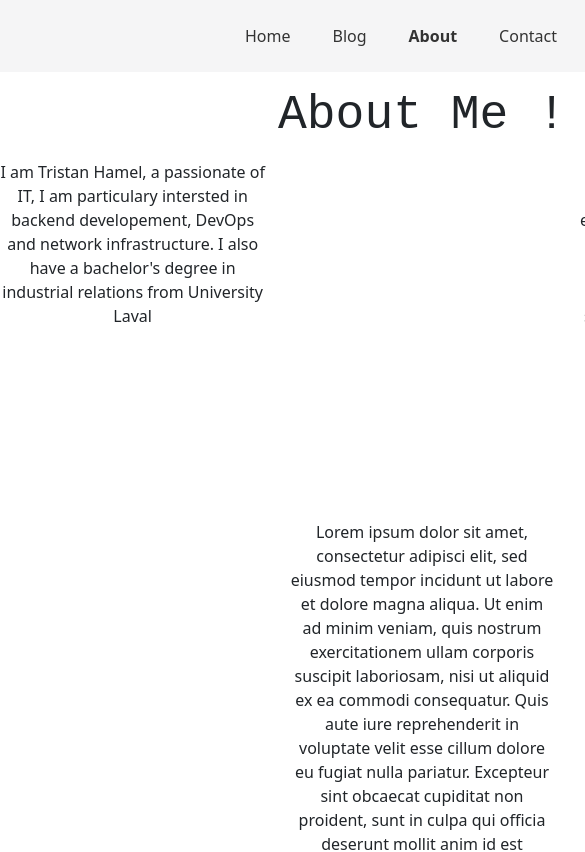
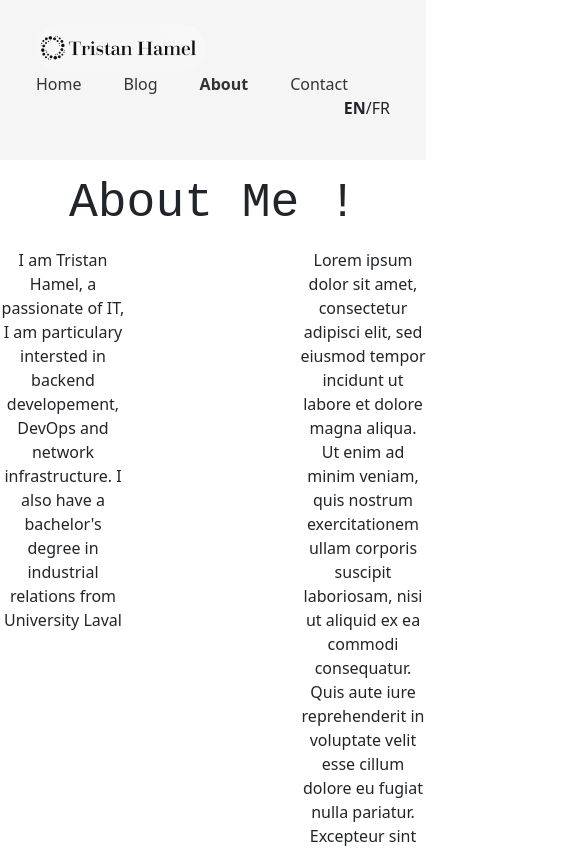
Before and after one commit to T-Hamel94/PersonnalWebsite, a React (Create React App) app: page /about in a window 390 px wide. Shown: the top 852 px of the page, 585 px wide, since content can reach past the window. Built offline with nearby package versions, Linux system fonts and the light colour scheme.

Commit message:
Updating the navBar and making it more responsive. Using bootstrap more to make the whole website more responsive. Need to work on responsiveness a little bit more still

```diff
--- a/src/App.js
+++ b/src/App.js
@@ -38,7 +38,7 @@ function App() {
     <div className="wrapper">
       <BrowserRouter>
         <NavBar />
-        <Container fluid className="main-content p-0">
+        <Container fluid className=" p-0">
           <Row className="h-100 w-100 m-0 p-0">
             <Col className="d-flex flex-column m-0 p-0">
               <AnimatedRoutes />
--- a/src/pages/Contact.js
+++ b/src/pages/Contact.js
@@ -1,5 +1,11 @@
 const Contact = () => {
-    return <h1>Contact</h1>;
+    return (
+        <div class="row">
+          <div class="col-12 text-center">
+            <h1 id="mainHeader">Contact Me !</h1>
+          </div>
+        </div>
+      );
   };
 
   export default Contact;
--- a/src/static/NavBar.js
+++ b/src/static/NavBar.js
@@ -4,7 +4,13 @@ import '../styles/NavBar.css';
 
 function NavBar() {
     return (
-        <nav id="nav">
+        <div class="row" id="navContainer">
+
+            <div class="col-12 col-sm-4">
+                <img id="logo" src='/logo/BasicLogo.png' alt="Tristan Hamel Logo"></img>
+            </div>
+
+            <nav class="col-12 col-sm-4" id="nav">
                 <ul>
                     <li>
                         <NavLink exact to="/" activeClassName="active">Home</NavLink>
@@ -20,6 +26,12 @@ function NavBar() {
                     </li>
                 </ul>
             </nav>
+
+            <div class="col-12 col-sm-4" id="language">
+                <p><b>EN</b>/FR</p>
+            </div>
+
+        </div>
     );
 }
 
--- a/src/styles/App.css
+++ b/src/styles/App.css
@@ -6,19 +6,12 @@
   display: grid;
   grid-template-rows: auto 1fr auto;
   min-height: 100vh;
-  min-width: 100vh;
-}
-
-.main-content {
-  display: flex;
-  width: 100%;
-  margin:0px;
-  padding: 0px;
+  /* min-width: 100vh; */
 }
 
 .page-enter {
   opacity: 0;
-  transform: translateX(-120%);
+  transform: translateX(100%);
   background-color: white;
 }
 
@@ -37,7 +30,7 @@
 
 .page-exit-active {
   opacity: 1;
-  transform: translateX(120%);
+  transform: translateX(-100%);
   background-color: white;
   transition: opacity 500ms ease-in-out, transform 400ms ease-in-out, background-color 500ms ease-in-out;
 }
--- /dev/null
+++ b/src/styles/Contact.css
@@ -0,0 +1,3 @@
+#mainHeader{
+    text-align: center;
+}
--- a/src/styles/NavBar.css
+++ b/src/styles/NavBar.css
@@ -1,9 +1,9 @@
-#nav {
+#navContainer {
     background-color: #f5f5f6;
-    display: flex;
-    justify-content: center;
+    /* display: flex; */
     align-items: center;
     padding: 1.5rem;
+    margin:0px;
   }
 
   #nav ul {
@@ -11,6 +11,7 @@
     list-style-type: none;
     margin: 0;
     padding: 0;
+    justify-content: center;
   }
 
   #nav li {
@@ -30,3 +31,21 @@
     font-weight: bold;
     color: #007bff;
 }
+
+#nav{
+  /* border: solid black 1px; */
+  text-align: center;
+}
+
+#logo{
+  border-radius: 25px;
+  width: 170px;
+}
+
+#language{
+  text-align: right;
+}
+
+div{
+  /* border: solid black 1px; */
+}
```
Also changed, not shown: public/logo/BasicLogo.png (added). Lines whose indentation alone changed are shown as unchanged.
